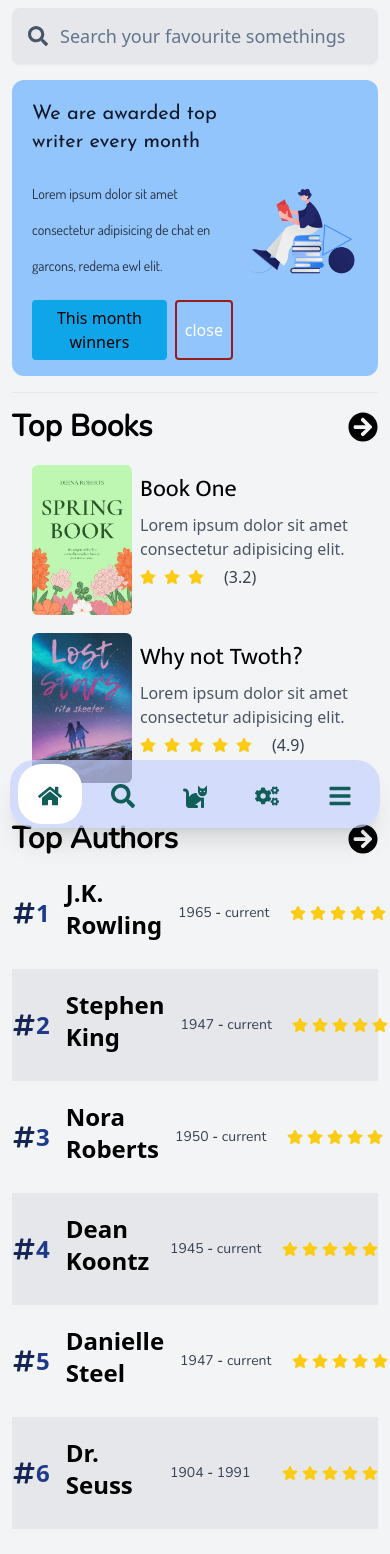
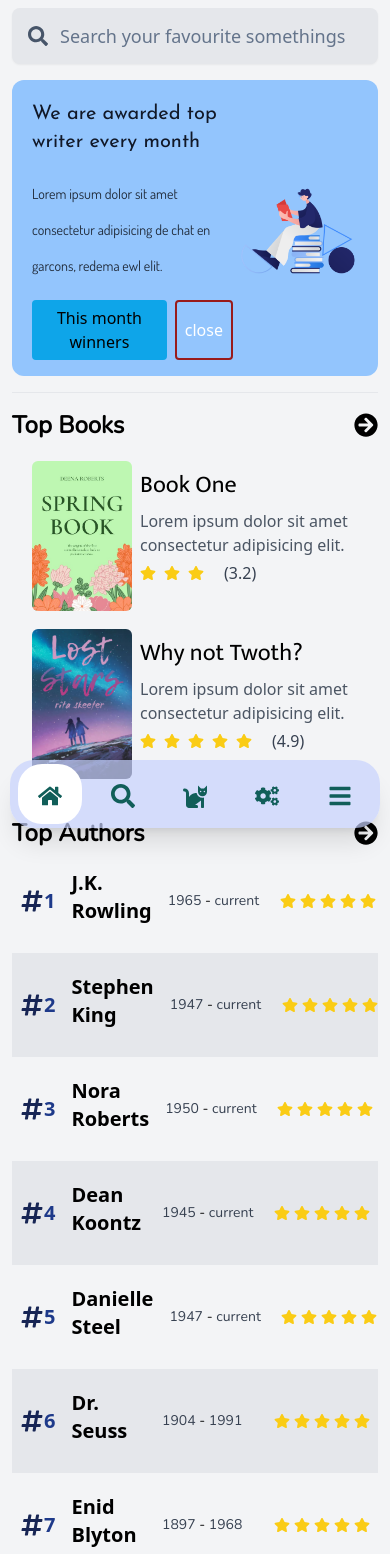
Before and after one commit to py4ephyopaing/book-app, a React (Vite) app: page / in a window 390 px wide. Shown: the top 1554 px of the page. Built offline with nearby package versions, Linux system fonts and the light colour scheme.

Commit message:
Change size

```diff
--- a/src/components/AuthorListItem.jsx
+++ b/src/components/AuthorListItem.jsx
@@ -3,13 +3,13 @@ import { FaHashtag, FaStar } from 'react-icons/fa'
 
 export default function AuthorListItem({ rank, name, birth, dead, rating, published}) {
   return (
-    <a href={`/authors/${name}`} className="dark:even:bg-slate-700 even:bg-gray-200 w-full flex items-center justify-around py-5">
+    <a href={`/authors/${name}`} className="px-2 dark:even:bg-slate-700 even:bg-gray-200 w-full flex items-center justify-around py-5">
         <div className="flex items-center">
           <FaHashtag className="w-6 h-6 text-blue-950 dark:text-blue-200" />
-          <span className="text-2xl font-bold text-blue-900 dark:text-blue-200">{rank}</span>
+          <span className="text-xl lg:text-2xl font-bold text-blue-900 dark:text-blue-200">{rank}</span>
         </div>
         <div className="flex items-center w-52">
-          <p className="text-2xl text-black dark:text-white hover:text-blue-950 dark:hover:text-blue-200 cursor-pointer font-bold pl-4 pb-2">{name}</p>
+          <p className="text-xl lg:text-2xl text-black dark:text-white hover:text-blue-950 dark:hover:text-blue-200 cursor-pointer font-bold pl-4 pb-2">{name}</p>
         </div>
         <div className="flex items-center w-56 md:w-96 justify-between">
           <p className="text-sm text-gray-700 dark:text-gray-300 font-nunito pl-4 w-32">{birth} <span className="text-black dark:text-white">-</span> {dead ? dead : 'current'}</p>
--- a/src/pages/Home.jsx
+++ b/src/pages/Home.jsx
@@ -114,13 +114,13 @@ export default function Home() {
 
             <hr className="block md:hidden my-4" />
 
-            <h3 className="text-3xl text-black dark:text-white font-bold font-nunito flex justify-between items-center">
+            <h3 className="text-2xl lg:text-3xl text-black dark:text-white font-bold font-nunito flex justify-between items-center">
               Top Books <span className="hover:text-blue-950 hover:scale-90 duration-100"><FaArrowCircleRight /></span>
             </h3>
 
             <BookContainer books={books} />
 
-            <h3 className="text-3xl text-black dark:text-white font-bold font-nunito flex justify-between items-center mt-7">
+            <h3 className="text-2xl lg:text-3xl text-black dark:text-white font-bold font-nunito flex justify-between items-center mt-7">
       				Top Authors <span className="hover:text-blue-950 hover:scale-90 duration-100"><FaArrowCircleRight /></span>
 			      </h3>
 
```
